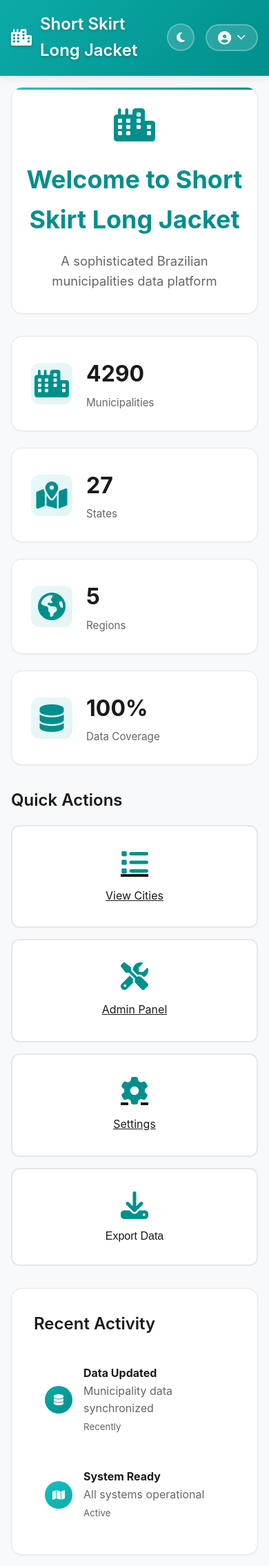
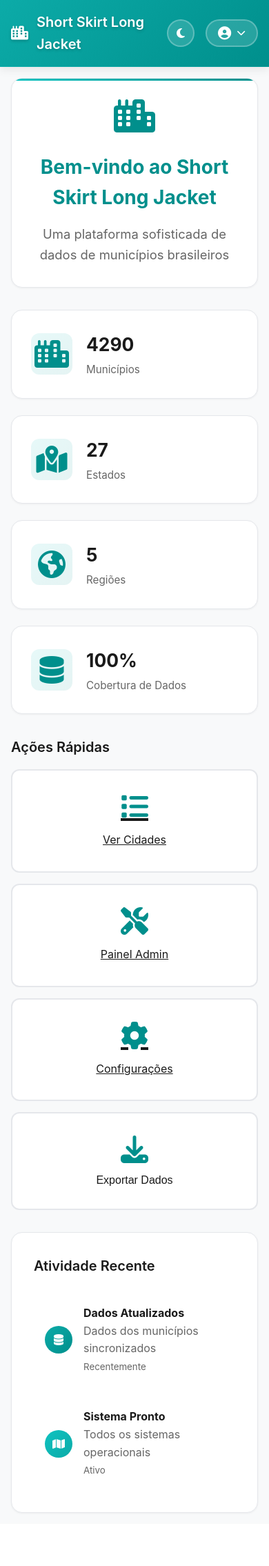
Before and after one commit to tekoryu/short-skirt-long-jacket, a Django app: page / in a window 390 px wide. Shown: the whole page at 69% size. After the commit the page ends 2194 px from the top, so only its background shows below. Run offline with Django 5.2, Linux system fonts and the light colour scheme; some libraries are stand-ins or nearby versions.

Commit message:
Update templates and styles for Brazilian localization and UI improvements
- Translated various text elements in city_list.html, main.html, settings.html, and base.html to Portuguese for better localization.
- Updated CSS styles in main.css to enhance UI consistency and improve responsiveness.
- Cleaned up import_wiki_data.py by removing unnecessary blank lines for better readability.
- Added new warning entries in django.log for 404 errors related to favicon.ico requests.

```diff
--- a/app/apps/core/static/core/css/main.css
+++ b/app/apps/core/static/core/css/main.css
@@ -71,8 +71,18 @@ body {
     border-bottom: 1px solid rgba(15, 194, 192, 0.1);
 }
 
+.top-bar-left .project-title-link {
+    text-decoration: none;
+    color: inherit;
+    transition: opacity var(--transition-speed) ease;
+}
+
+.top-bar-left .project-title-link:hover {
+    opacity: 0.85;
+}
+
 .top-bar-left .project-title {
-    font-size: 1.5rem;
+    font-size: 1.25rem;
     font-weight: 600;
     margin: 0;
     text-shadow: 0 2px 4px rgba(0, 0, 0, 0.2);
@@ -250,7 +260,7 @@ body {
 .welcome-section h2 {
     color: var(--primary-color);
     margin-bottom: 1rem;
-    font-size: 2.25rem;
+    font-size: 1.75rem;
     font-weight: 700;
 }
 
@@ -281,7 +291,7 @@ body {
 .settings-section h2 {
     color: var(--primary-color);
     margin-bottom: 1rem;
-    font-size: 1.5rem;
+    font-size: 1.25rem;
     font-weight: 600;
 }
 
@@ -341,7 +351,7 @@ body {
 }
 
 .stats-content h3 {
-    font-size: 2rem;
+    font-size: 1.65rem;
     font-weight: 700;
     color: var(--text-primary);
     margin-bottom: 0.25rem;
@@ -359,7 +369,7 @@ body {
 
 .quick-actions-section h3 {
     color: var(--text-primary);
-    font-size: 1.5rem;
+    font-size: 1.25rem;
     margin-bottom: 1rem;
     font-weight: 600;
 }
@@ -415,7 +425,7 @@ body {
 
 .activity-section h3 {
     color: var(--text-primary);
-    font-size: 1.5rem;
+    font-size: 1.25rem;
     margin-bottom: 1.5rem;
     font-weight: 600;
 }
@@ -522,7 +532,7 @@ body {
     }
 
     .project-title {
-        font-size: 1.2rem;
+        font-size: 1rem;
     }
 
     .user-name {
--- a/app/apps/core/templates/core/base.html
+++ b/app/apps/core/templates/core/base.html
@@ -1,6 +1,6 @@
 {% load static %}
 <!DOCTYPE html>
-<html lang="en">
+<html lang="pt-BR">
 <head>
     <meta charset="UTF-8">
     <meta name="viewport" content="width=device-width, initial-scale=1.0">
@@ -18,17 +18,19 @@
 <body x-data="{ darkMode: false }" :class="{ 'dark-mode': darkMode }">
     <div class="top-bar" x-data="{ userMenuOpen: false }">
         <div class="top-bar-left">
-            <h1 class="project-title">
-                <i class="fas fa-city"></i>
-                Short Skirt Long Jacket
-            </h1>
+            <a href="{% url 'core:main' %}" class="project-title-link">
+                <h1 class="project-title">
+                    <i class="fas fa-city"></i>
+                    Short Skirt Long Jacket
+                </h1>
+            </a>
         </div>
         <div class="top-bar-right">
             <!-- Dark Mode Toggle -->
             <button
                 @click="darkMode = !darkMode"
                 class="theme-toggle"
-                :aria-label="darkMode ? 'Switch to light mode' : 'Switch to dark mode'"
+                :aria-label="darkMode ? 'Mudar para modo claro' : 'Mudar para modo escuro'"
             >
                 <i class="fas" :class="darkMode ? 'fa-sun' : 'fa-moon'"></i>
             </button>
@@ -58,7 +60,7 @@
                 >
                     <a href="{% url 'core:settings' %}" class="user-menu-item">
                         <i class="fas fa-cog"></i>
-                        <span>Settings</span>
+                        <span>Configurações</span>
                     </a>
                     <a href="{% url 'admin:index' %}" class="user-menu-item">
                         <i class="fas fa-tools"></i>
--- a/app/apps/core/templates/core/main.html
+++ b/app/apps/core/templates/core/main.html
@@ -15,8 +15,8 @@
     <div class="welcome-icon">
         <i class="fas fa-city fa-3x"></i>
     </div>
-    <h2>Welcome to Short Skirt Long Jacket</h2>
-    <p>A sophisticated Brazilian municipalities data platform</p>
+    <h2>Bem-vindo ao Short Skirt Long Jacket</h2>
+    <p>Uma plataforma sofisticada de dados de municípios brasileiros</p>
 </div>
 
 <!-- Stats Cards -->
@@ -27,7 +27,7 @@
         </div>
         <div class="stats-content">
             <h3 x-text="count">0</h3>
-            <p>Municipalities</p>
+            <p>Municípios</p>
         </div>
     </div>
 
@@ -37,7 +37,7 @@
         </div>
         <div class="stats-content">
             <h3 x-text="count">0</h3>
-            <p>States</p>
+            <p>Estados</p>
         </div>
     </div>
 
@@ -47,7 +47,7 @@
         </div>
         <div class="stats-content">
             <h3 x-text="count">0</h3>
-            <p>Regions</p>
+            <p>Regiões</p>
         </div>
     </div>
 
@@ -57,14 +57,14 @@
         </div>
         <div class="stats-content">
             <h3 x-text="count + '%'">0%</h3>
-            <p>Data Coverage</p>
+            <p>Cobertura de Dados</p>
         </div>
     </div>
 </div>
 
 <!-- Quick Actions -->
 <div class="quick-actions-section">
-    <h3>Quick Actions</h3>
+    <h3>Ações Rápidas</h3>
     <div class="quick-actions-grid" x-data="{ hoveredCard: null }">
         <a
             href="{% url 'cities:city_list' %}"
@@ -74,7 +74,7 @@
             :class="{ 'hovered': hoveredCard === 'cities' }"
         >
             <i class="fas fa-list"></i>
-            <span>View Cities</span>
+            <span>Ver Cidades</span>
         </a>
 
         <a
@@ -85,7 +85,7 @@
             :class="{ 'hovered': hoveredCard === 'admin' }"
         >
             <i class="fas fa-tools"></i>
-            <span>Admin Panel</span>
+            <span>Painel Admin</span>
         </a>
 
         <a
@@ -96,7 +96,7 @@
             :class="{ 'hovered': hoveredCard === 'settings' }"
         >
             <i class="fas fa-cog"></i>
-            <span>Settings</span>
+            <span>Configurações</span>
         </a>
 
         <button
@@ -104,26 +104,26 @@
             @mouseenter="hoveredCard = 'export'"
             @mouseleave="hoveredCard = null"
             :class="{ 'hovered': hoveredCard === 'export' }"
-            @click="window.dispatchEvent(new CustomEvent('notify', { detail: { message: 'Export feature coming soon!', type: 'info' } }))"
+            @click="window.dispatchEvent(new CustomEvent('notify', { detail: { message: 'Recurso de exportação em breve!', type: 'info' } }))"
         >
             <i class="fas fa-download"></i>
-            <span>Export Data</span>
+            <span>Exportar Dados</span>
         </button>
     </div>
 </div>
 
 <!-- Recent Activity -->
 <div class="activity-section">
-    <h3>Recent Activity</h3>
+    <h3>Atividade Recente</h3>
     <div class="activity-list">
         <div class="activity-item">
             <div class="activity-icon" style="background: linear-gradient(135deg, #0CABA8, #008F8C);">
                 <i class="fas fa-database"></i>
             </div>
             <div class="activity-content">
-                <strong>Data Updated</strong>
-                <p style="color: var(--text-secondary); margin: 0;">Municipality data synchronized</p>
-                <small style="color: var(--text-secondary);">Recently</small>
+                <strong>Dados Atualizados</strong>
+                <p style="color: var(--text-secondary); margin: 0;">Dados dos municípios sincronizados</p>
+                <small style="color: var(--text-secondary);">Recentemente</small>
             </div>
         </div>
 
@@ -132,9 +132,9 @@
                 <i class="fas fa-map"></i>
             </div>
             <div class="activity-content">
-                <strong>System Ready</strong>
-                <p style="color: var(--text-secondary); margin: 0;">All systems operational</p>
-                <small style="color: var(--text-secondary);">Active</small>
+                <strong>Sistema Pronto</strong>
+                <p style="color: var(--text-secondary); margin: 0;">Todos os sistemas operacionais</p>
+                <small style="color: var(--text-secondary);">Ativo</small>
             </div>
         </div>
     </div>
```
Also changed, not shown: app/apps/cities/templates/cities/city_list.html (+10 -10 lines), app/apps/core/templates/core/settings.html (+13 -13 lines), app/apps/cities/management/commands/import_wiki_data.py (line endings or trailing spaces), 1 other file.
